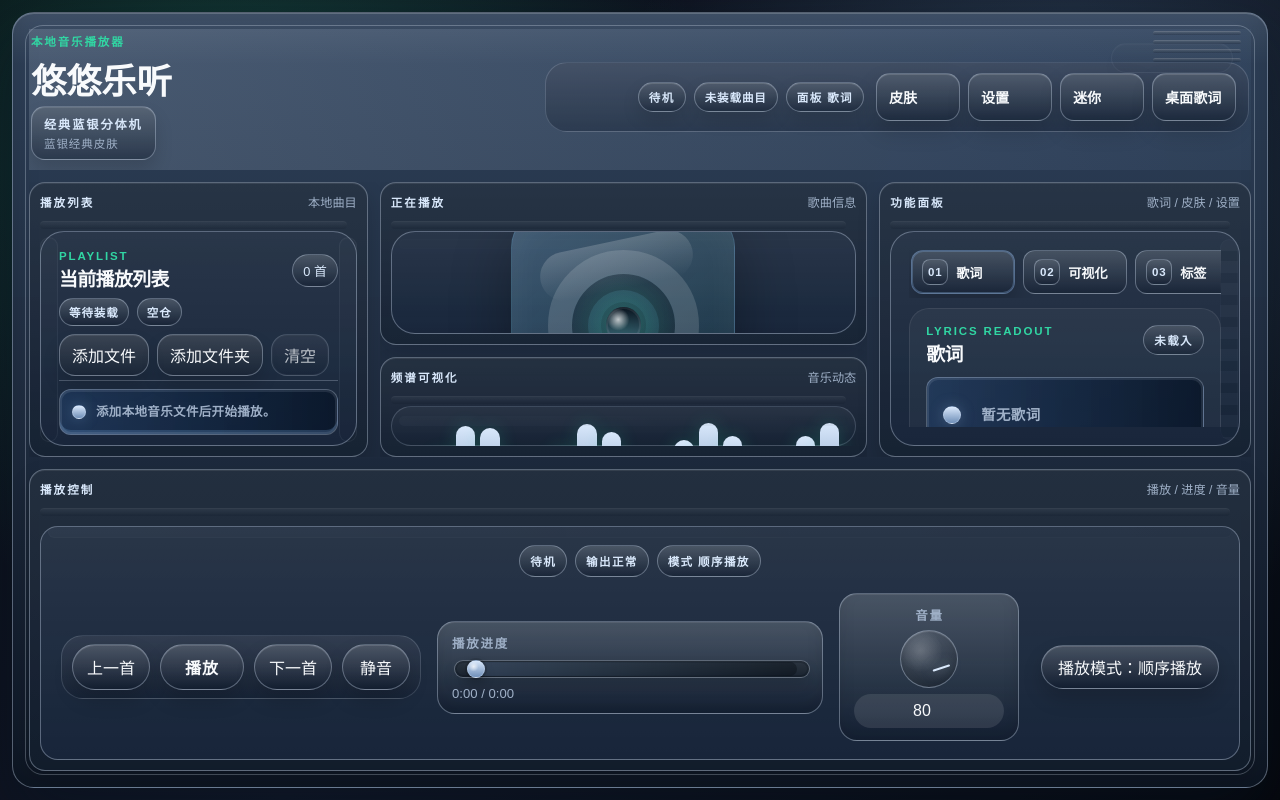
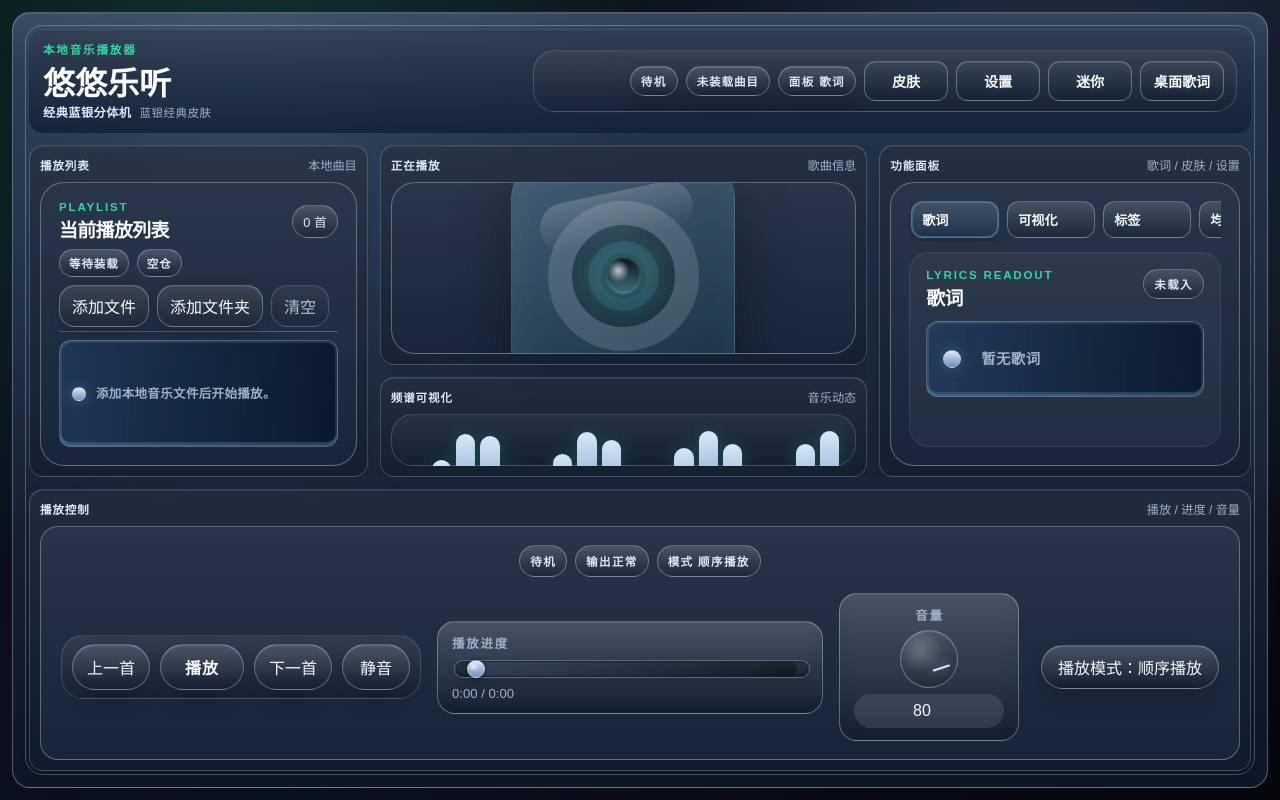
Before and after one commit to ijry/YoYoMusic, a React (Vite) app: page / in a window 1280 px wide. Built offline with nearby package versions, Linux system fonts and the light colour scheme.

Commit message:
style: simplify default classic skin chrome

```diff
--- a/src/styles/skin-layouts.css
+++ b/src/styles/skin-layouts.css
@@ -3618,10 +3618,14 @@
 }
 
 .device-shell--classic {
-  border-radius: 22px;
-  background:
-    linear-gradient(180deg, rgba(51, 70, 96, 0.9), rgba(15, 25, 40, 0.96)),
+  border-radius: 18px;
+  background:
+    radial-gradient(circle at 18% 12%, rgba(111, 143, 184, 0.2), transparent 26rem),
+    linear-gradient(180deg, rgba(39, 57, 82, 0.94), rgba(13, 24, 39, 0.98)),
     var(--color-surface);
+  box-shadow:
+    inset 0 1px 0 rgba(255, 255, 255, 0.08),
+    0 18px 42px rgba(2, 7, 14, 0.42);
 }
 
 .device-shell--classic::before {
@@ -3635,50 +3639,123 @@
   opacity: 0.6;
 }
 
+.device-shell--classic .skin-title--classic {
+  min-height: 0;
+  padding: 12px 14px;
+  border-radius: 14px;
+  background:
+    linear-gradient(180deg, rgba(226, 237, 249, 0.12), rgba(21, 36, 58, 0.48)),
+    rgba(10, 22, 38, 0.58);
+  box-shadow: inset 0 1px 0 rgba(255, 255, 255, 0.08);
+}
+
+.device-shell--classic .skin-title--classic::before {
+  display: none;
+}
+
+.device-shell--classic .app-title {
+  gap: 4px;
+}
+
+.device-shell--classic .app-title h1 {
+  font-size: 2rem;
+  letter-spacing: 0;
+}
+
+.device-shell--classic .device-shell__plate {
+  display: flex;
+  align-items: center;
+  gap: 8px;
+  padding: 0;
+  border: 0;
+  background: transparent;
+  box-shadow: none;
+}
+
+.device-shell--classic .app-title__model,
+.device-shell--classic .app-title__serial {
+  letter-spacing: 0.04em;
+}
+
 .device-shell--classic .device-shell__handle,
+.device-shell--classic .device-shell__vent-bank,
 .device-shell--classic .device-shell__foot,
 .device-shell--classic .device-shell__split-rail,
-.device-shell--classic .device-shell__center-seam {
-  display: none;
-}
-
-.device-shell--classic .skin-title--classic::before,
-.device-shell--classic .device-module--classic-playlist::before,
-.device-shell--classic .device-module--classic-playlist::after,
-.device-shell--classic .device-module--classic-feature::before,
-.device-shell--classic .device-module--classic-controls::before,
-.device-shell--classic .device-module--classic-status::before,
-.device-shell--classic .device-module--classic-visualization::before {
-  opacity: 0.18;
-}
-
-.device-shell--classic .device-module {
-  border-radius: 16px;
-  background:
-    linear-gradient(180deg, rgba(255, 255, 255, 0.08), rgba(255, 255, 255, 0.02)),
-    rgba(13, 25, 41, 0.66);
-  box-shadow:
-    inset 0 1px 0 rgba(255, 255, 255, 0.08),
-    0 10px 22px rgba(2, 7, 14, 0.16);
-}
-
-.device-shell--classic .device-module__trim {
-  min-height: 2px;
-  opacity: 0.34;
-}
-
+.device-shell--classic .device-shell__center-seam,
 .device-shell--classic .device-module__rivets {
   display: none;
 }
 
-.device-shell--classic .app-title h1 {
-  font-size: 2.2rem;
+.device-shell--classic .device-module {
+  gap: 8px;
+  padding: 10px;
+  border-radius: 14px;
+  border-color: rgba(226, 237, 249, 0.2);
+  background:
+    linear-gradient(180deg, rgba(255, 255, 255, 0.07), rgba(255, 255, 255, 0.015)),
+    rgba(12, 24, 40, 0.64);
+  box-shadow:
+    inset 0 1px 0 rgba(255, 255, 255, 0.07),
+    0 8px 18px rgba(2, 7, 14, 0.14);
+}
+
+.device-shell--classic .device-module__trim {
+  display: none;
+}
+
+.device-shell--classic .device-module__label {
+  letter-spacing: 0.08em;
+  text-transform: none;
+}
+
+.device-shell--classic .device-module__eyebrow {
   letter-spacing: 0;
 }
 
+.device-shell--classic .title-actions {
+  gap: 8px;
+}
+
 .device-shell--classic .title-action-button {
-  min-height: 48px;
-  border-radius: 14px;
+  min-height: 40px;
+  justify-items: center;
+  padding: 8px 12px;
+  border-radius: 12px;
+  text-align: center;
+  cursor: pointer;
+  background:
+    linear-gradient(180deg, rgba(217, 232, 251, 0.18), rgba(88, 117, 153, 0.08)),
+    rgba(11, 24, 40, 0.72);
+  box-shadow: inset 0 1px 0 rgba(255, 255, 255, 0.1);
+}
+
+.device-shell--classic .title-action-button:hover {
+  background:
+    linear-gradient(180deg, rgba(217, 232, 251, 0.28), rgba(111, 143, 184, 0.14)),
+    rgba(16, 35, 58, 0.82);
+}
+
+.device-shell--classic .title-action-button:active {
+  transform: translateY(0);
+}
+
+.device-shell--classic .feature-tab {
+  min-width: 88px;
+  min-height: 36px;
+  grid-template-columns: minmax(0, 1fr);
+  padding: 8px 10px;
+  border-radius: 12px;
+  cursor: pointer;
+}
+
+.device-shell--classic .feature-tab__slot {
+  display: none;
+}
+
+.device-shell--classic .feature-tab[aria-pressed="true"] {
+  background:
+    linear-gradient(180deg, rgba(217, 232, 251, 0.24), rgba(111, 143, 184, 0.12)),
+    rgba(16, 35, 58, 0.86);
 }
 
 .device-shell--classic .player-controls {
@@ -3729,6 +3806,30 @@
   box-shadow:
     inset 0 0 0 4px rgba(6, 13, 24, 0.26),
     inset 0 1px 0 rgba(255, 255, 255, 0.08);
+}
+
+.device-shell--classic .device-module--classic-playlist::before {
+  display: none;
+}
+
+.device-shell--classic .device-module--classic-playlist::after {
+  display: none;
+}
+
+.device-shell--classic .device-module--classic-feature::before {
+  display: none;
+}
+
+.device-shell--classic .device-module--classic-controls::before {
+  display: none;
+}
+
+.device-shell--classic .device-module--classic-status::before {
+  display: none;
+}
+
+.device-shell--classic .device-module--classic-visualization::before {
+  display: none;
 }
 
 .vinyl-stage {
```
Also changed, not shown: 1 other file (tests, documents, lock files or other folders).
